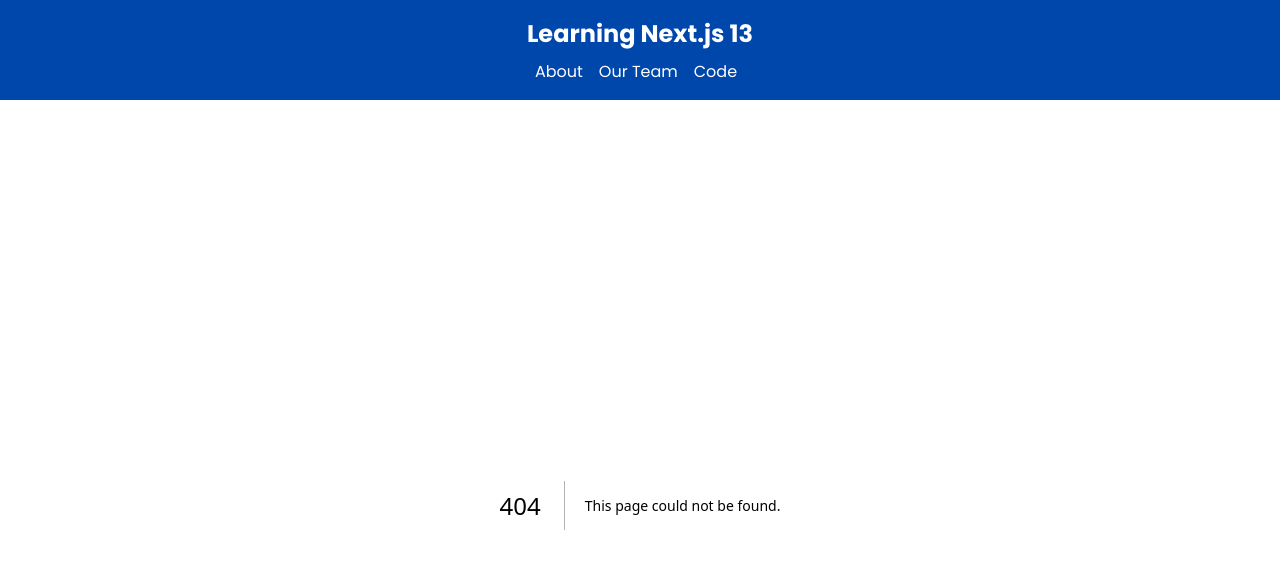
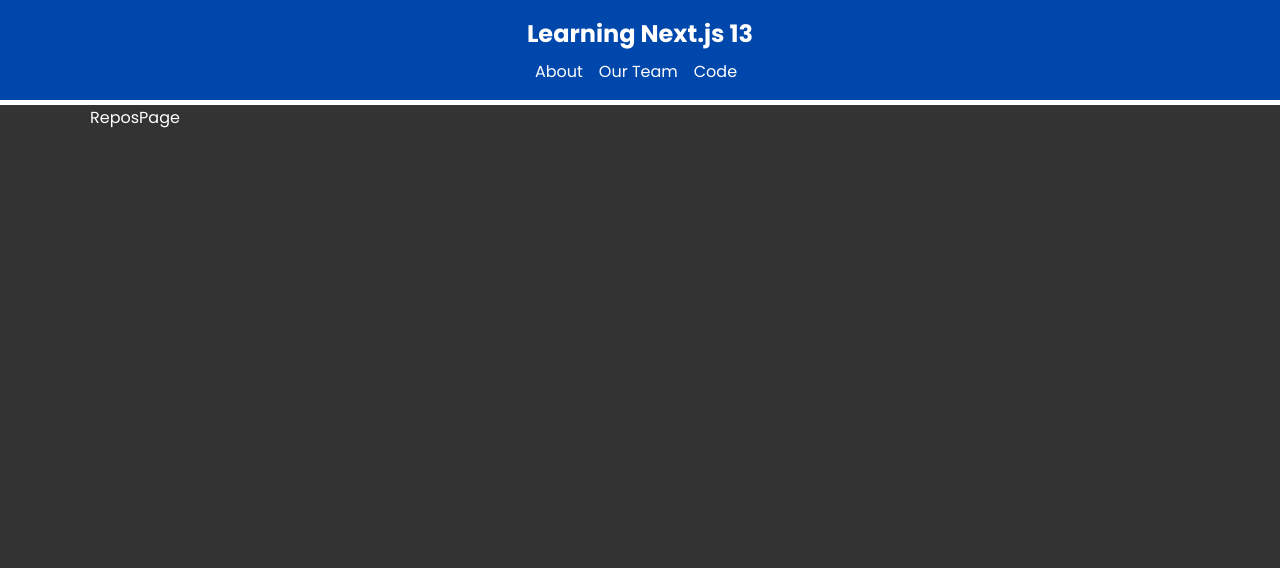
Before and after one commit to markpackham/next_js13_learn, a Next.js app: page /code/repos in a window 1280 px wide. Before the commit this address had no page. Shown: the top 568 px of the page. Built offline with nearby package versions, Linux system fonts and the light colour scheme.

Commit message:
add repo page
https://youtu.be/Y6KDk5iyrYE?t=1541

```diff
--- /dev/null
+++ b/app/code/repos/page.jsx
@@ -0,0 +1,4 @@
+const ReposPage = () => {
+  return <div>ReposPage</div>;
+};
+export default ReposPage;
```
